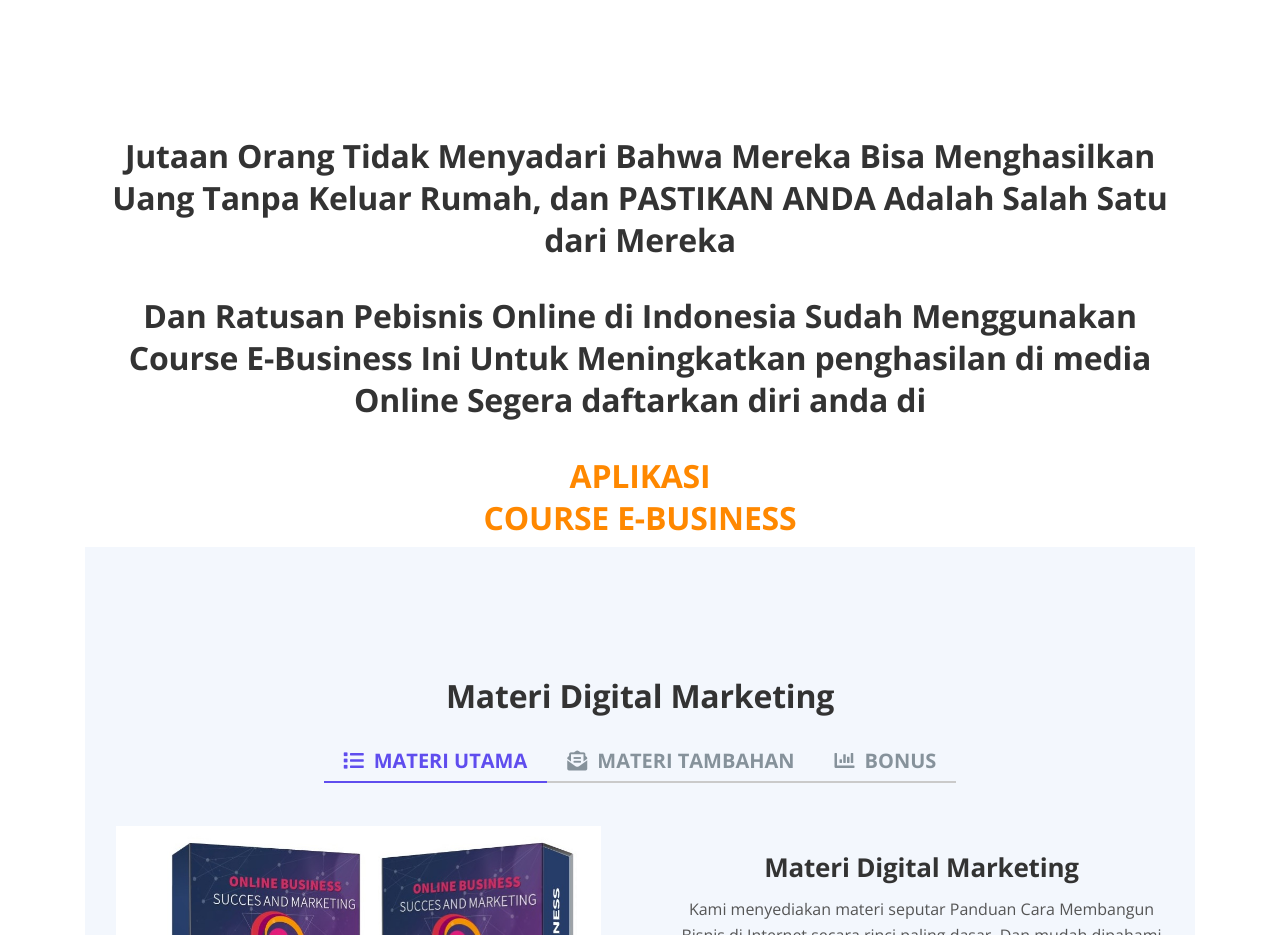
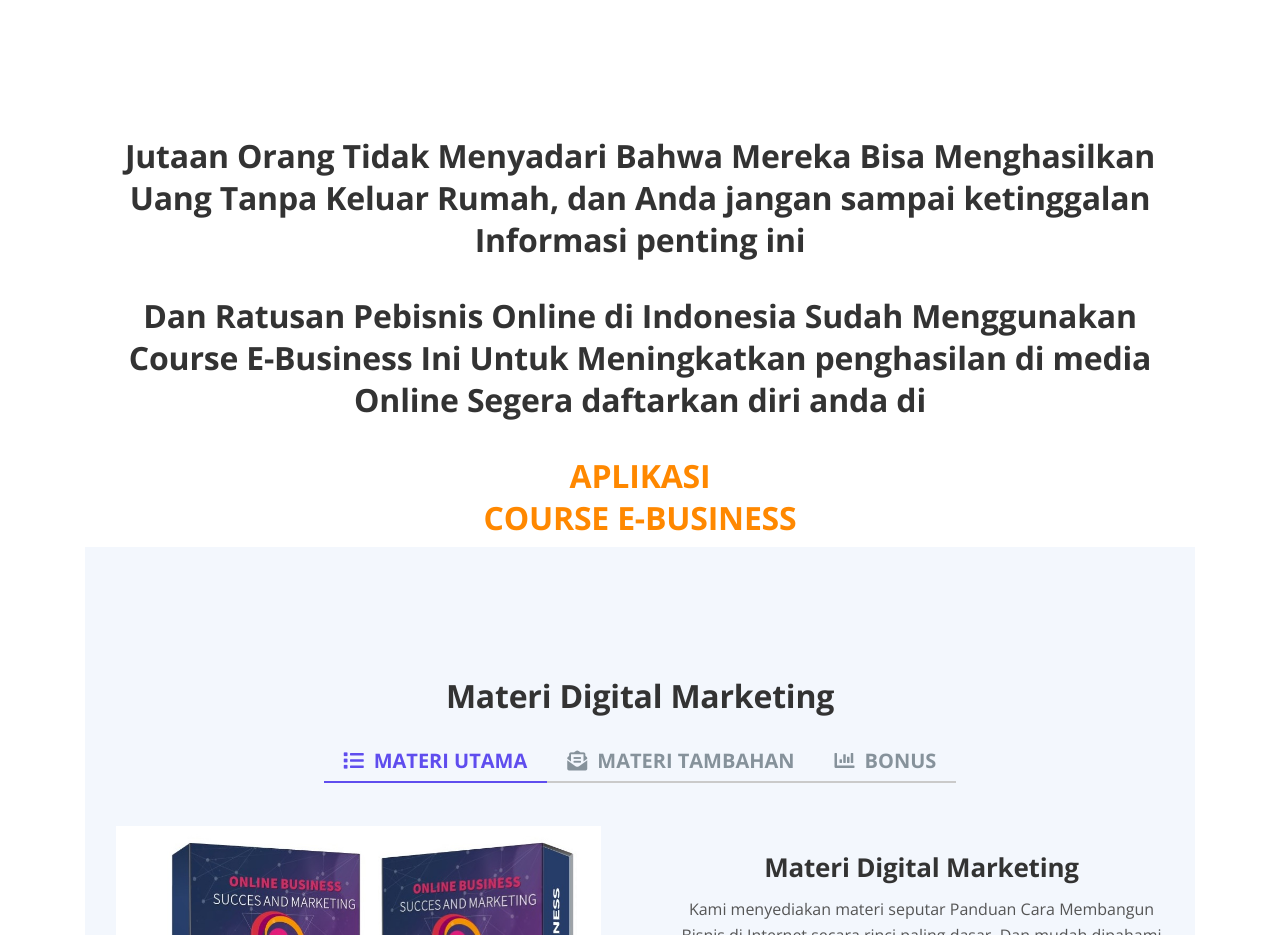
Before and after one commit to 3MarketingDigital/1, a plain HTML site: page index.html in a window 1280 px wide. Shown: the part 1440-2375 px from the top of the page. Drawn offline with nearby package versions, Linux system fonts and the light colour scheme.

Commit message:
Update index.html

```diff
--- a/index.html
+++ b/index.html
@@ -112,7 +112,7 @@
         <div class="container">
             <div class="row">
                 <div class="col-lg-12">
-                    <h2> Jutaan Orang Tidak Menyadari Bahwa Mereka Bisa Menghasilkan Uang Tanpa Keluar Rumah, dan PASTIKAN ANDA Adalah Salah Satu dari Mereka </h2>
+                    <h2> Jutaan Orang Tidak Menyadari Bahwa Mereka Bisa Menghasilkan Uang Tanpa Keluar Rumah, dan Anda jangan sampai ketinggalan Informasi penting ini</h2>
                         <br><h2>Dan Ratusan Pebisnis Online di Indonesia Sudah Menggunakan Course E-Business Ini Untuk Meningkatkan penghasilan di media Online Segera daftarkan diri anda di</h2>
                     <br>
                     <h2 style="color:rgb(255, 136, 0);padding;">APLIKASI <BR> COURSE E-BUSINESS</h2>
```
